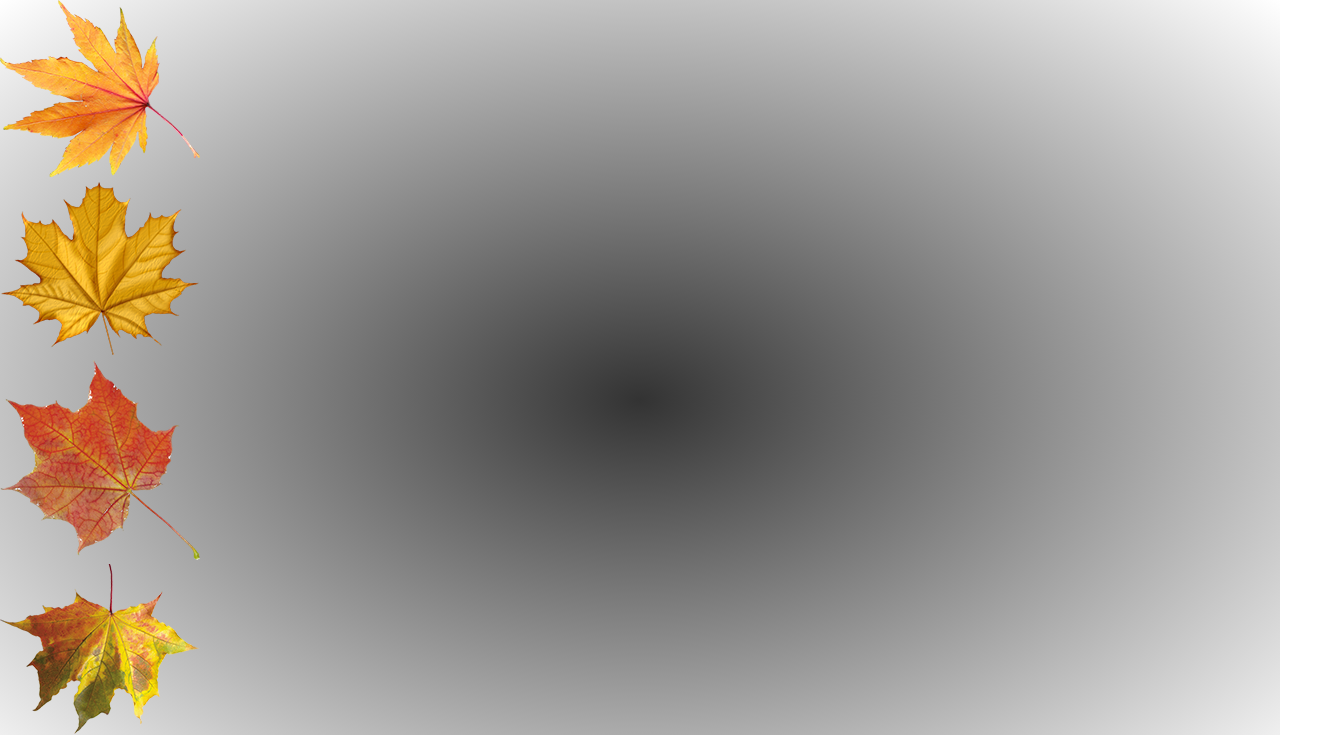
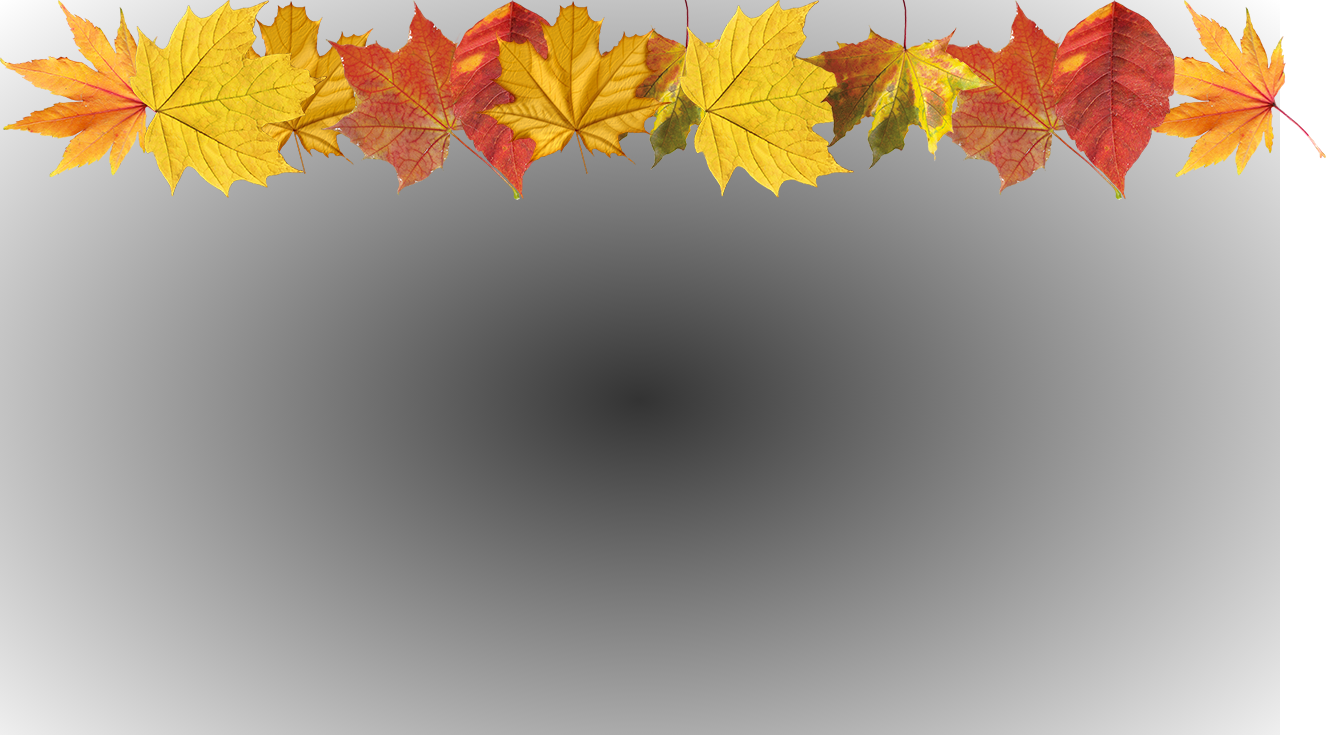
Before and after one commit to LeszekSadkowski/LeafAnimmation, a plain HTML site: page index.html in a window 1280 px wide. Shown: the top 735 px of the page, 1326 px wide, since content can reach past the window. Drawn offline with Linux system fonts and the light colour scheme.

Commit message:
Leaf position added

```diff
--- a/style.css
+++ b/style.css
@@ -18,3 +18,56 @@ section {
     top: 0;
     left: 0;
 }
+
+.set div {
+    position: absolute;
+    display: block;
+}
+
+.set div:nth-child(1) {
+    left: 0;
+}
+
+.set div:nth-child(2) {
+    left: 15%;
+}
+
+.set div:nth-child(3) {
+    left: 25%;
+}
+
+.set div:nth-child(4) {
+    left: 45%;
+}
+
+.set div:nth-child(5) {
+    left: 35%;
+}
+
+.set div:nth-child(6) {
+    left: 53%;
+}
+
+.set div:nth-child(7) {
+    left: 88%;
+}
+
+.set div:nth-child(8) {
+    left: 37%;
+}
+
+.set div:nth-child(9) {
+    left: 72%;
+}
+
+.set div:nth-child(10) {
+    left: 62%;
+}
+
+.set div:nth-child(11) {
+    left: 82%;
+}
+
+.set div:nth-child(12) {
+    left: 10%;
+}
```
